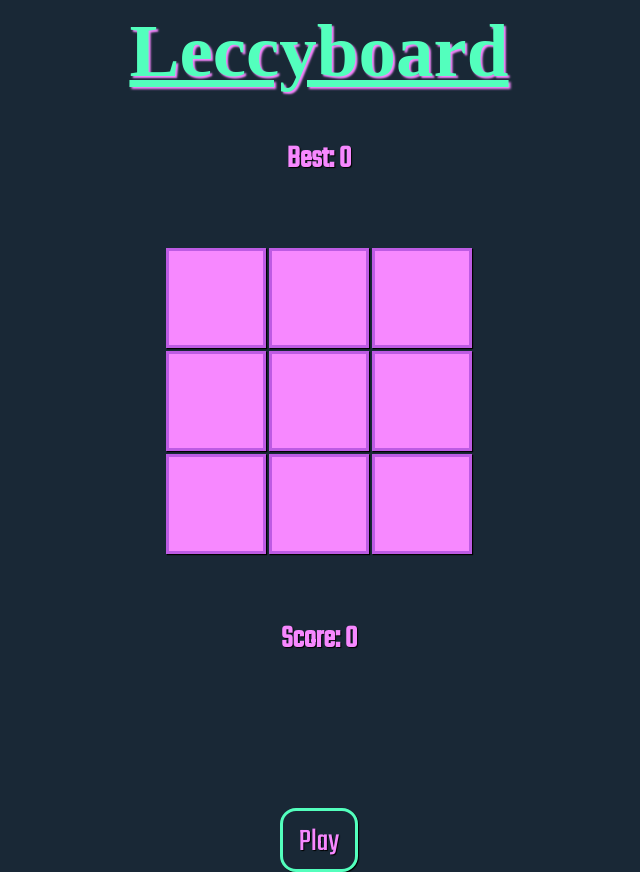
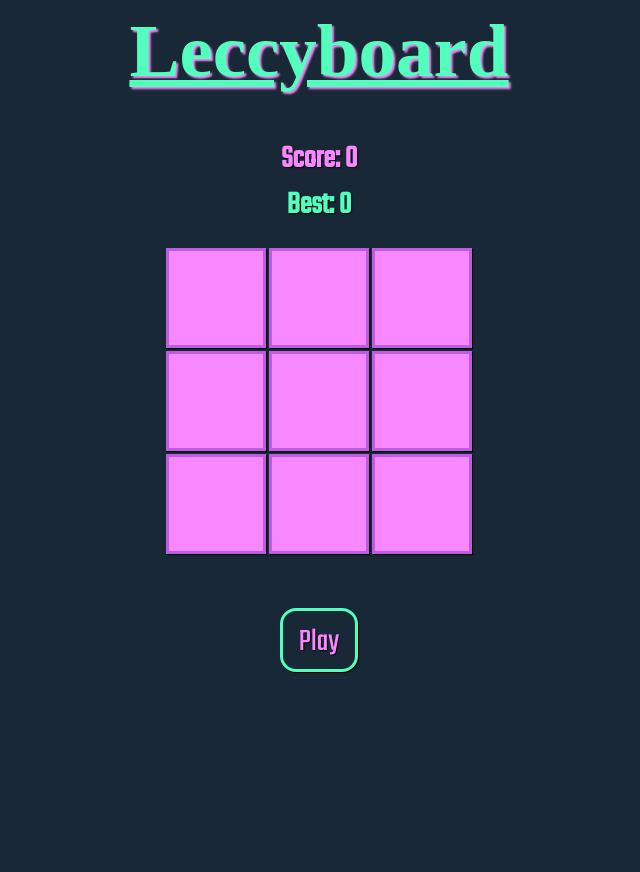
Before and after one commit to hevdevs/leccyboard, a React (Vite) app: page / in a window 1280 px wide. Shown: the whole page, without its empty margins (321-961 px from the left). After the commit the page ends 816 px from the top, so only its background shows below. Built offline with nearby package versions, Linux system fonts and the light colour scheme; a web font is replaced by a local one.

Commit message:
fix bug from set timeout

```diff
--- a/src/components/Soundboard.jsx
+++ b/src/components/Soundboard.jsx
@@ -82,15 +82,17 @@ export const Soundboard = () => {
 
 				setTimeout(() => {
 					button.classList.remove('button--card--active');
-				}, 500)
-			}, 500 * i)
+				}, 400)
+			}, 600 * i)
 		})
 	}
 
 	return (
 		<>
-			<h3 id="curr--score">Best: {highscore}</h3>
-			<h2 id="curr--score">Score: {gamesWon}</h2>
+			<div className="score--container">
+				<h2 id="curr--score">Score: {gamesWon}</h2>
+				<h3 id="best--score">Best: {highscore}</h3>
+			</div>
 			<div className="sound--board">
 				{soundButtons.map((soundButton) => (
 					<Buttoncard
@@ -111,6 +113,8 @@ export const Soundboard = () => {
 					/>
 				))}
 			</div>
+			<footer>
+
 			<StartButton
 				setGameStarted={setGameStarted}
 				runButtonSequence={runButtonSequence}
@@ -118,7 +122,8 @@ export const Soundboard = () => {
 				playerSequence={playerSequence}
 				simonSequence={simonSequence}
 				setSequencePos={setSequencePos}
-			/>
+				/>
+			</footer>
 		</>
 	);
 };
```
